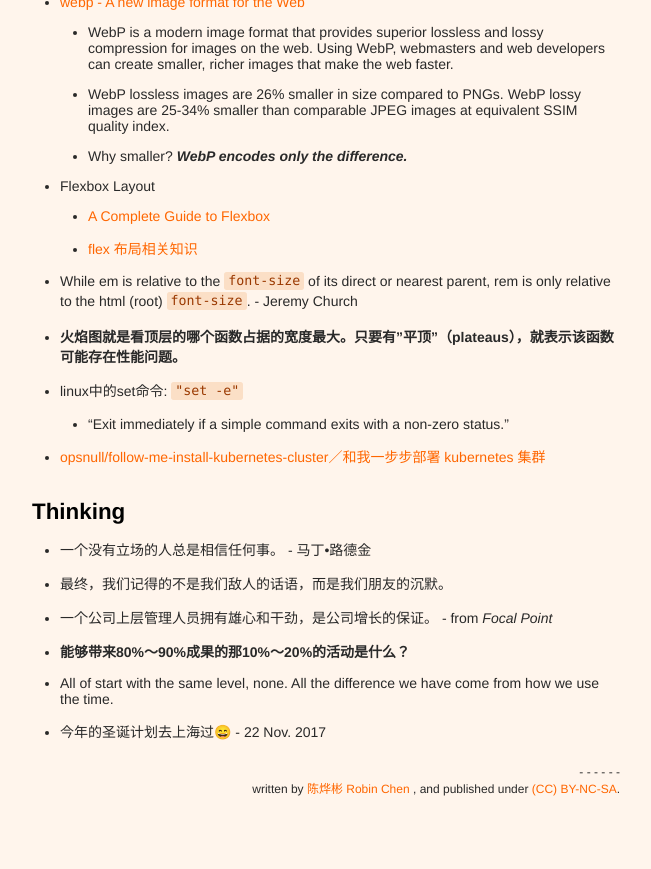
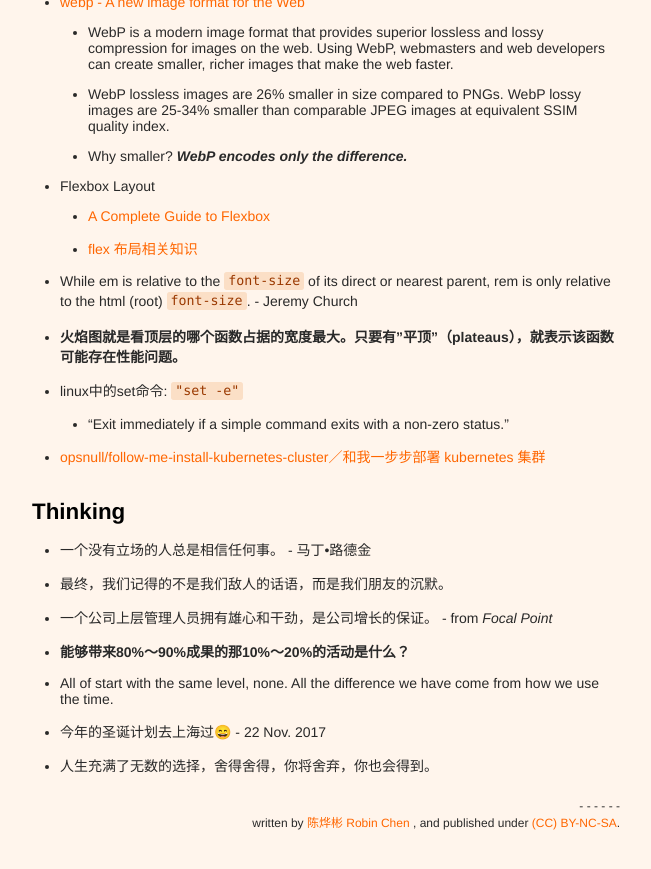
Before and after one commit to xianyuxmu/xianyuxmu.github.io, a Jekyll site: the page built from _posts/2017-11-01-monthly-reading.md, in a window 1280 px wide and 900 px high, scrolled down 3113 px. Shown: the top 869 px of the window, without its empty margins (314-965 px from the left). Built offline with Jekyll 4.4.1, drawn with Linux system fonts in a browser that asks for light colours; comment, search, counter and statistics services are not loaded.

Commit message:
Reading of 29 Nov. 2017

```diff
--- a/_posts/2017-11-01-monthly-reading.md
+++ b/_posts/2017-11-01-monthly-reading.md
@@ -113,3 +113,4 @@ tags:
 - **能够带来80%～90%成果的那10%～20%的活动是什么？**
 - All of start with the same level, none. All the difference we have come from how we use the time.
 - 今年的圣诞计划去上海过😄 - 22 Nov. 2017
+- 人生充满了无数的选择，舍得舍得，你将舍弃，你也会得到。
```
